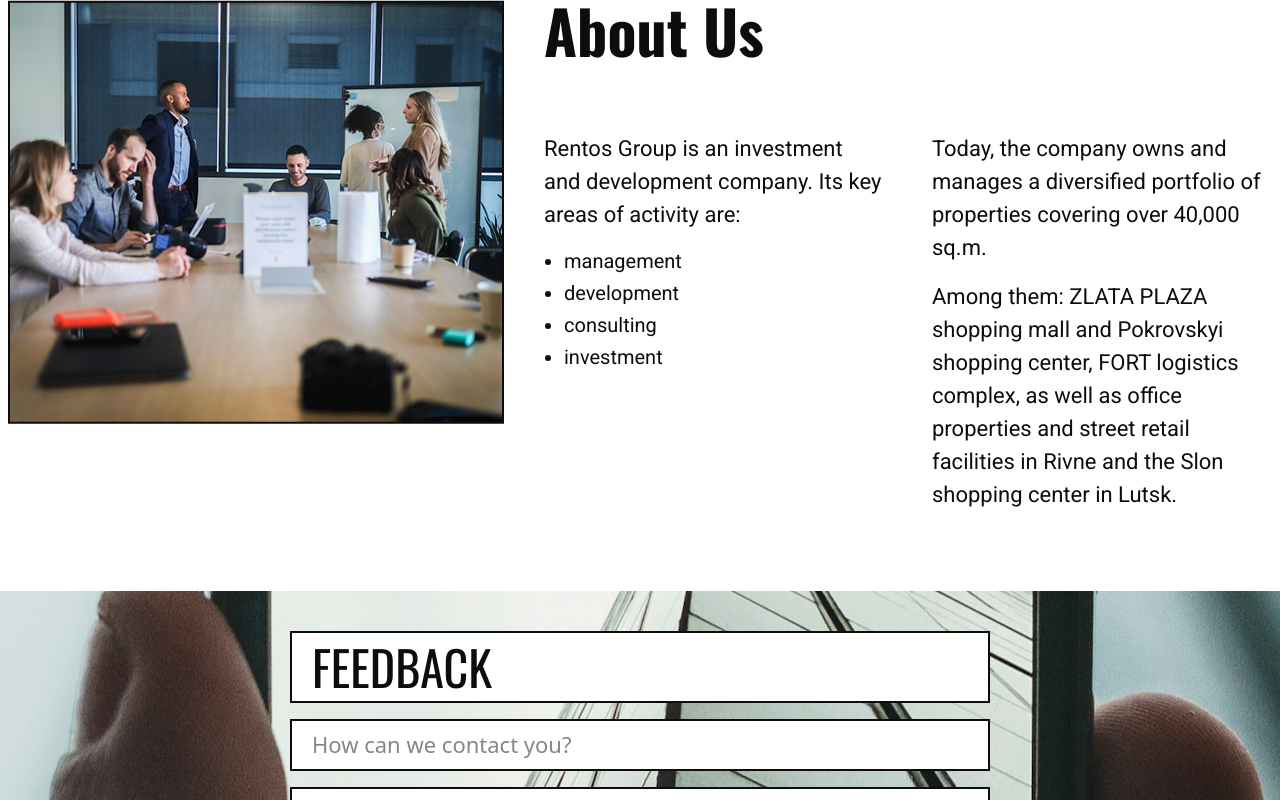
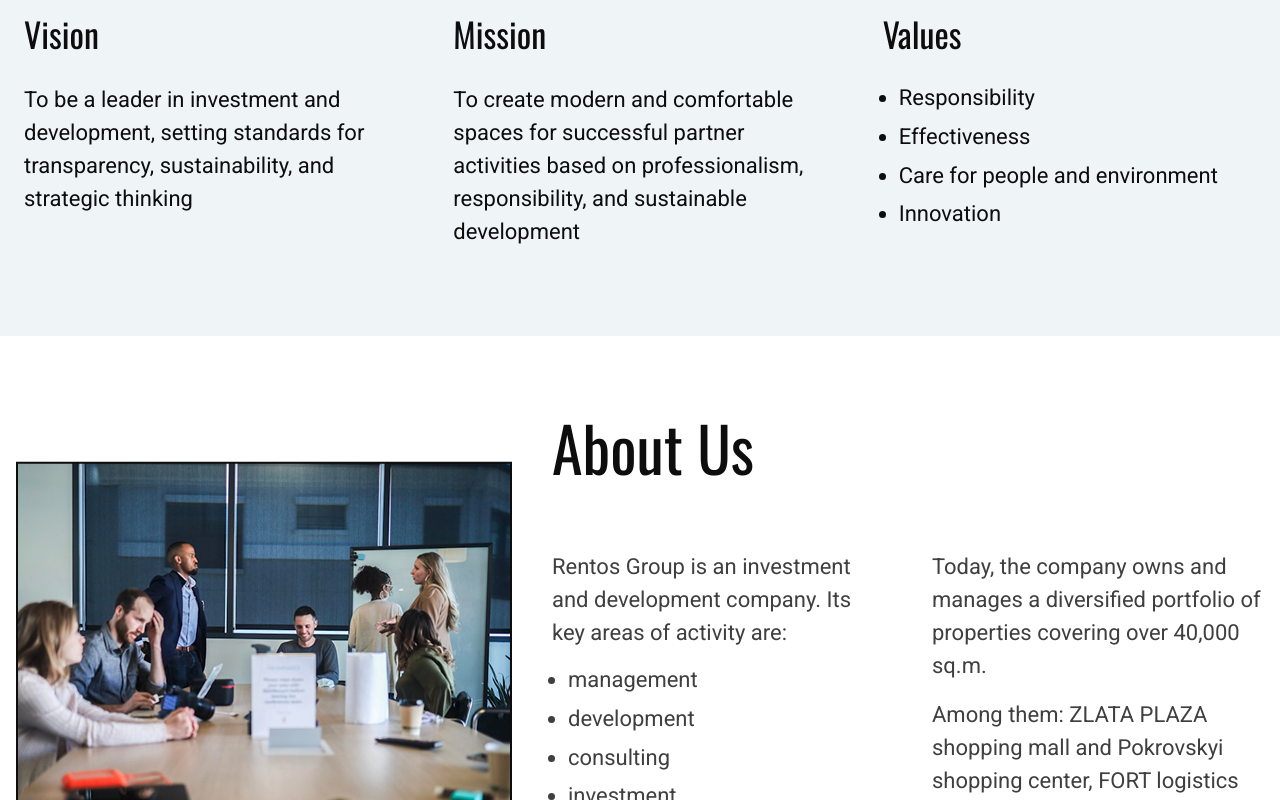
Before and after one commit to spaindoc/Rentos, a Next.js app: page /en in a window 1280 px wide. Shown: the part 360-1160 px from the top of the page. Built offline with nearby package versions, Linux system fonts and the light colour scheme.

Commit message:
Done company_philosophy section; fixed about section & typography

```diff
--- a/messages/en.json
+++ b/messages/en.json
@@ -41,5 +41,22 @@
   },
   "Partners": {
     "title": "Partners"
+  },
+  "Philosophy": {
+      "block_1": {
+        "title": "Vision",
+        "subtitle": "To be a leader in investment and development, setting standards for transparency, sustainability, and strategic thinking"
+      },
+      "block_2": {
+        "title": "Mission",
+        "subtitle": "To create modern and comfortable spaces for successful partner activities based on professionalism, responsibility, and sustainable development"
+      },
+      "block_3": {
+        "title": "Values",
+        "item_1": "Responsibility",
+        "item_2": "Effectiveness",
+        "item_3": "Care for people and environment",
+        "item_4": "Innovation"
+      }
   }
 }
--- a/messages/uk.json
+++ b/messages/uk.json
@@ -3,7 +3,7 @@
     "title": "Про нас",
     "description": {
       "part1": "Rentos Group - інвестиційно-девелоперська компанія, ключовими напрямками діяльності є:",
-      "part2": "На сьогодні компанія володіє та управляє диверсифікованим портфелем об’єктів площею понад 40 000 кв.м.",
+      "part2": "На сьогодні компанія володіє та управляє диверсифікованим портфелем об'єктів площею понад 40 000 кв.м.",
       "objects": "Серед них: ТРЦ «ЗЛАТА ПЛАЗА» та ТЦ «Покровський», логістичний комплекс «ФОРТ», також об'єкти офісної нерухомості та стріт рітейлу в Рівному та ТЦ «Слон» у Луцьку."
     },
     "list": {
@@ -41,5 +41,22 @@
   },
   "Partners": {
     "title": "Партнери"
+  },
+  "Philosophy": {
+      "block_1": {
+        "title": "Візія",
+        "subtitle": "Бути лідером у сфері інвестицій та девелопменту, який задає стандарти прозорості, стійкості та стратегічного мислення"
+      },
+      "block_2": {
+        "title": "Місія",
+        "subtitle": "Створювати сучасний та комфортний простір для успішної діяльності партнерів на принципах професійності, відповідальності та сталого розвитку"
+      },
+      "block_3": {
+        "title": "Цінності",
+        "item_1": "Відповідальність",
+        "item_2": "Результативність",
+        "item_3": "Турбота про людей та довкілля",
+        "item_4": "Інноваційність"
+      }
   }
 }
--- a/src/app/[locale]/components/about.jsx
+++ b/src/app/[locale]/components/about.jsx
@@ -3,14 +3,15 @@
 import Image from "next/image";
 import aboutImage from "../../../../public/About_img.jpg";
 import { useTranslations } from "next-intl";
-import { Heading2, Paragraph } from './ui';
+import { Heading2, Paragraph, Container, List, ListItem } from './ui';
 
 const About = () => {
   const t = useTranslations('AboutSection');
 
   return (
-    <section className="w-full px-2 bg-white text-black py-10 lg:py-20">
-      <div className="mx-auto flex flex-col lg:flex-row items-start gap-10">
+    <section className="bg-white text-black py-10 lg:py-20">
+      <Container>
+        <div className="flex flex-col lg:flex-row items-start lg:items-center gap-10">
           <div className="hidden lg:block flex-shrink-0 w-[334px] xl:w-[496px]">
             <Image
               src={aboutImage}
@@ -22,18 +23,18 @@
           </div>
 
           <div className="flex-1 flex flex-col gap-8">
-          <Heading2 className="font-bold mb-4 lg:mb-10">
+            <Heading2 className="mb-4 lg:mb-10">
               {t('title')}
             </Heading2>
-          <div className="flex flex-col lg:flex-row gap-8 lg:gap-12">
+            <div className="flex flex-col lg:flex-row gap-8 lg:gap-12 text-paragraph">
               <div className="flex-1 flex flex-col gap-4">
                 <Paragraph>{t('description.part1')}</Paragraph>
-              <ul className="list-disc pl-5 text-base md:text-xl space-y-1">
-                <li>{t('list.management')}</li>
-                <li>{t('list.development')}</li>
-                <li>{t('list.consulting')}</li>
-                <li>{t('list.investment')}</li>
-              </ul>
+                <List>
+                  <ListItem>{t('list.management')}</ListItem>
+                  <ListItem>{t('list.development')}</ListItem>
+                  <ListItem>{t('list.consulting')}</ListItem>
+                  <ListItem>{t('list.investment')}</ListItem>
+                </List>
               </div>
 
               <div className="block lg:hidden mx-auto w-full max-w-[340px] md:max-w-[450px]">
@@ -53,6 +54,7 @@
             </div>
           </div>
         </div>
+      </Container>
     </section>
   );
 };
--- /dev/null
+++ b/src/app/[locale]/components/companyPhilosophy.jsx
@@ -0,0 +1,35 @@
+import {useTranslations} from "next-intl"
+import { Container, Heading3, List, ListItem, Paragraph, Section } from "./ui";
+
+
+const companyPhilosophy = () => {
+
+    const t = useTranslations();
+
+    return (
+        <Section className="lg:bg-light-blue">
+            <Container className="flex flex-col lg:flex-row gap-6 lg:gap-10 justify-between text-black">
+                {/*! TODO: Потім винести у окремий компонент */}
+                <div className="flex-1 bg-light-blue lg:bg-none p-2 mx-auto w-full max-w-[340px] md:max-w-[450px] lg:max-w-none">
+                    <Heading3 className="mb-6">{t('Philosophy.block_1.title')}</Heading3>
+                    <Paragraph>{t('Philosophy.block_1.subtitle')}</Paragraph>
+                </div>
+                <div className="flex-1 bg-light-blue lg:bg-none p-2 mx-auto w-fullmax-w-[340px] md:max-w-[450px] lg:max-w-none">
+                    <Heading3 className="mb-6">{t('Philosophy.block_2.title')}</Heading3>
+                    <Paragraph>{t('Philosophy.block_2.subtitle')}</Paragraph>
+                </div>
+                <div className="flex-1 bg-light-blue lg:bg-none p-2 mx-auto w-full max-w-[340px] md:max-w-[450px] lg:max-w-none">
+                    <Heading3 className="mb-6">{t('Philosophy.block_3.title')}</Heading3>
+                    <List>
+                        <ListItem>{t('Philosophy.block_3.item_1')}</ListItem>
+                        <ListItem>{t('Philosophy.block_3.item_2')}</ListItem>
+                        <ListItem>{t('Philosophy.block_3.item_3')}</ListItem>
+                        <ListItem>{t('Philosophy.block_3.item_4')}</ListItem>
+                    </List>
+                </div>
+            </Container>
+        </Section>
+     );
+}
+
+export default companyPhilosophy;
--- a/src/app/[locale]/components/feedback.jsx
+++ b/src/app/[locale]/components/feedback.jsx
@@ -2,7 +2,7 @@
 import { useState } from 'react';
 import { useTranslations } from "next-intl";
 import bg from '@/../public/feedback_bg.jpg';
-import { Heading3, Input, Textarea, Button, Container } from './ui';
+import { Heading2, Input, Textarea, Button, Container } from './ui';
 
 const Feedback = () => {
     const t = useTranslations();
@@ -22,7 +22,7 @@
         >
             <Container>
                 <div className="w-full max-w-[700px] mx-auto text-black bg-white border p-2.5 lg:py-2.5 lg:px-5 lg:border-2 border-black uppercase">
-                    <Heading3>{t('Feedback.title')}</Heading3>
+                    <Heading2>{t('Feedback.title')}</Heading2>
                 </div>
 
                 <form
--- a/src/app/[locale]/components/ui/container.jsx
+++ b/src/app/[locale]/components/ui/container.jsx
@@ -5,7 +5,7 @@
   <div
     ref={ref}
     className={cn(
-      'container mx-auto px-4 md:px-0',
+      'container mx-auto px-4 box-border max-w-[97.5rem]', // Трохи хардкоду куди без нього
       className
     )}
     {...props}
--- a/src/app/[locale]/components/ui/index.js
+++ b/src/app/[locale]/components/ui/index.js
@@ -3,5 +3,6 @@
 export * from './button';
 export * from './input';
 export * from './textarea';
+export * from './list';
 export { default as FacebookIcon } from './FacebookIcon';
 export { default as InstagramIcon } from './InstagramIcon';
--- /dev/null
+++ b/src/app/[locale]/components/ui/list.jsx
@@ -0,0 +1,30 @@
+import { forwardRef } from 'react';
+import { cn } from "@/app/[locale]/lib/utils"
+
+export const ListItem = forwardRef(({ children, className, ...props }, ref) => (
+  <li
+    ref={ref}
+    className={cn(
+      'text-base md:text-xl lg:text-[22px] font-roboto',
+      className
+    )}
+    {...props}
+  >
+    {children}
+  </li>
+));
+ListItem.displayName = 'ListItem';
+
+export const List = forwardRef(({ children, className, ...props }, ref) => (
+  <ul
+    ref={ref}
+    className={cn(
+      'list-disc pl-4 space-y-2',
+      className
+    )}
+    {...props}
+  >
+    {children}
+  </ul>
+));
+List.displayName = 'List';
--- a/src/app/[locale]/components/ui/typography.jsx
+++ b/src/app/[locale]/components/ui/typography.jsx
@@ -5,7 +5,7 @@
   <h1
     ref={ref}
     className={cn(
-      'text-4xl md:text-5xl lg:text-7xl font-oswald',
+      'text-[38px] md:text-[55px] lg:text-[77px] font-oswald',
       className
     )}
     {...props}
@@ -19,7 +19,7 @@
   <h2
     ref={ref}
     className={cn(
-      'text-3xl md:text-4xl lg:text-6xl font-oswald',
+      'text-[32px] md:text-[48px] lg:text-[62px] font-oswald',
       className
     )}
     {...props}
@@ -33,7 +33,7 @@
   <h3
     ref={ref}
     className={cn(
-      'text-2xl md:text-3xl lg:text-5xl font-oswald',
+      'text-[32px] lg:text-[34px] font-oswald',
       className
     )}
     {...props}
@@ -43,23 +43,12 @@
 ));
 Heading3.displayName = 'Heading3';
 
-export const Heading4 = forwardRef(({children, className, ...props}, ref) => (
-  <h4
-    ref={ref}
-    className={cn(
-      'text-[22px] lg:text-[38px] text-white font-oswald', className
-    )}
-    {...props}
-  >
-    {children}
-  </h4>
-))
 
 export const Paragraph = forwardRef(({ children, className, ...props }, ref) => (
   <p
     ref={ref}
     className={cn(
-      'text-base md:text-[20px] xl:text-[22px] font-roboto',
+      'text-base md:text-[20px] lg:text-[22px] font-roboto',
       className
     )}
     {...props}
@@ -68,18 +57,3 @@
   </p>
 ));
 Paragraph.displayName = 'Paragraph';
-
-// export const Link = forwardRef(({ children, href, className, ...props }, ref) => (
-//   <a
-//     ref={ref}
-//     href={href}
-//     className={cn(
-//       'text-base md:text-[22px] font-roboto text-gray hover:text-black transition-colors',
-//       className
-//     )}
-//     {...props}
-//   >
-//     {children}
-//   </a>
-// ));
-// Link.displayName = 'Link';  //? Потрібно ?
--- a/src/app/[locale]/globals.css
+++ b/src/app/[locale]/globals.css
@@ -17,6 +17,7 @@
   --light-blue: #EFF4F7;
   --gray: #3F3F3F;
   --black: #0D0D0D;
+  --container-8xl: 97.5rem;
 }
 
 @theme inline {
@@ -29,6 +30,12 @@
   --color-light-blue: var(--light-blue);
   --font-oswald: var(--font-oswald);
   --font-roboto: var(--font-roboto);
+}
+
+@layer components {
+  .container {
+    max-width: var(--container-8xl);
+  }
 }
 
 h1,h2,h4,h4,h5,h6 {
--- a/src/app/[locale]/page.jsx
+++ b/src/app/[locale]/page.jsx
@@ -2,10 +2,13 @@
 import Footer from "@/app/[locale]/components/footer";
 import Feedback from "@/app/[locale]/components/feedback";
 import Partners from "./components/partners";
+import companyPhilosophy from './components/companyPhilosophy';
+import CompanyPhilosophy from "./components/companyPhilosophy";
 
 export default function Home() {
   return <>
     <Partners/>
+    <CompanyPhilosophy/>
     <About/>
     <Feedback/>
     <Footer/>
```
Also changed, not shown: src/app/[locale]/components/footer.jsx (+5 -5 lines). Lines whose indentation alone changed are shown as unchanged.
